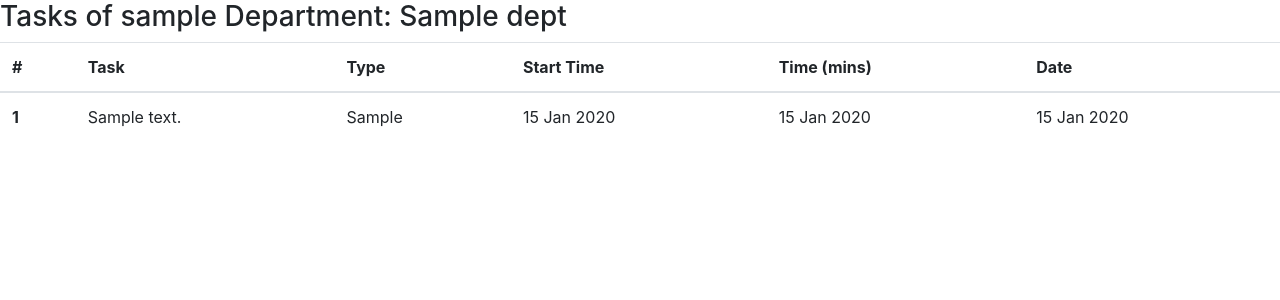
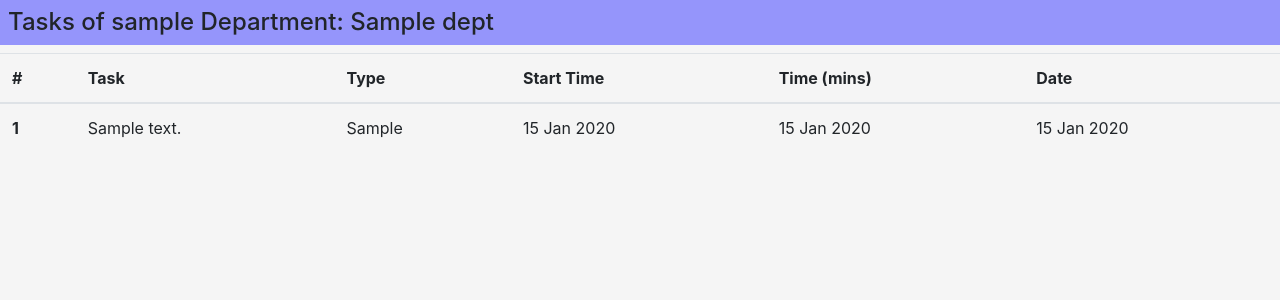
Before and after one commit to priddhesh/WorkTrack, a Node server app: template views/EmployeeTasks.ejs in a window 1280 px wide. Shown: the top 300 px of the page. Run offline with Node 20, Linux system fonts and the light colour scheme; the template is opened without the code that fills it: most values are stand-ins (such as "Sample title", 1, 10 or a date in 2020); some libraries are stand-ins or nearby versions.

Commit message:
UI for EmployeeTasks page

```diff
--- a/views/EmployeeTasks.ejs
+++ b/views/EmployeeTasks.ejs
@@ -7,8 +7,8 @@
     <link rel="stylesheet" href="https://cdn.jsdelivr.net/npm/bootstrap@4.0.0/dist/css/bootstrap.min.css"
         integrity="sha384-Gn5384xqQ1aoWXA+058RXPxPg6fy4IWvTNh0E263XmFcJlSAwiGgFAW/dAiS6JXm" crossorigin="anonymous">
 </head>
-<body>
-    <h3>Tasks of <%=data[0].username%> Department: <%=data[0].dept%></h3>
+<body style="background-color: hsl(0, 0%, 96%);">
+    <h4  style="background-color: rgb(149, 149, 251);" class="p-2">Tasks of <%=data[0].username%> Department: <%=data[0].dept%></h4>
     <table class="table">
         <thead>
             <tr>
```
